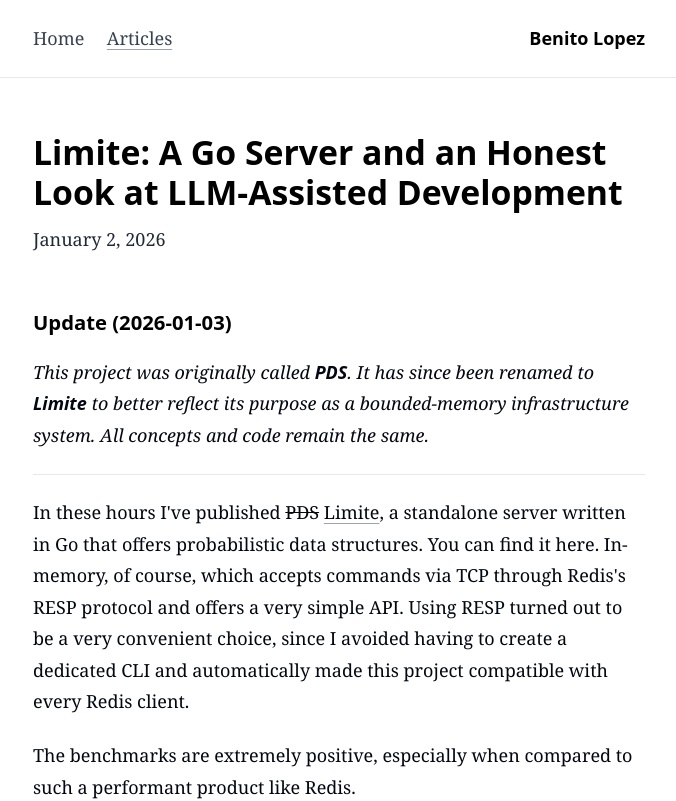
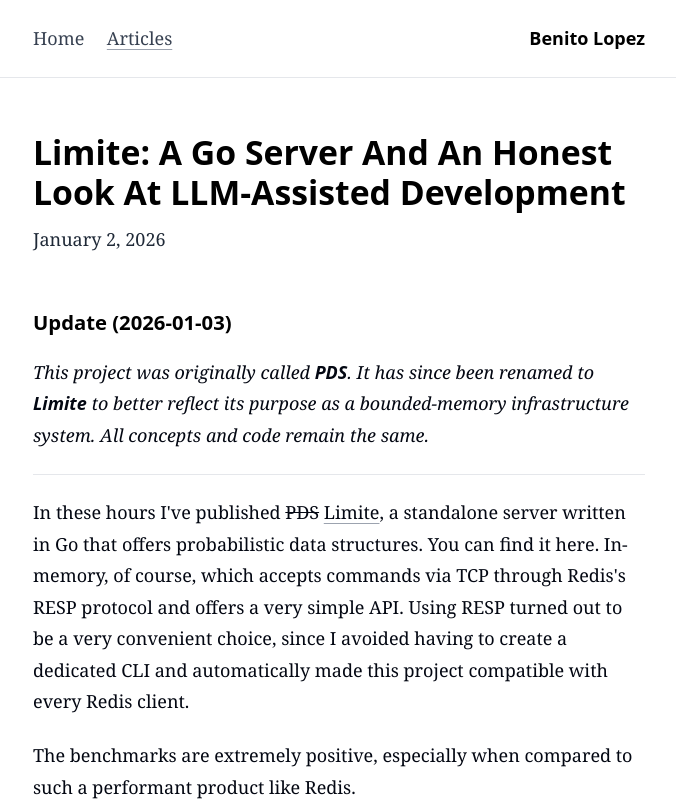
Before and after one commit to benitolopez/lopezb.com, a Next.js app: page /articles/pds-a-go-server-and-an-honest-look-at-llm-assisted-development in a window 1280 px wide. Shown: the top 801 px of the page, without its empty margins (301-977 px from the left). Built offline with nearby package versions, Linux system fonts and the light colour scheme.

Commit message:
Fix title case

```diff
--- a/app/(default-layout)/articles/(posts)/pds-a-go-server-and-an-honest-look-at-llm-assisted-development/page.mdx
+++ b/app/(default-layout)/articles/(posts)/pds-a-go-server-and-an-honest-look-at-llm-assisted-development/page.mdx
@@ -4,7 +4,7 @@
 
 export const metadata = {
   title:
-    "Limite: A Go Server and an Honest Look at LLM-Assisted Development - Benito Lopez",
+    "Limite: A Go Server And An Honest Look At LLM-Assisted Development - Benito Lopez",
   description:
     "Building a probabilistic data structures server in Go. Some thoughts on LLM-assisted development.",
   date: "2026-01-02T00:00:00Z",
```
